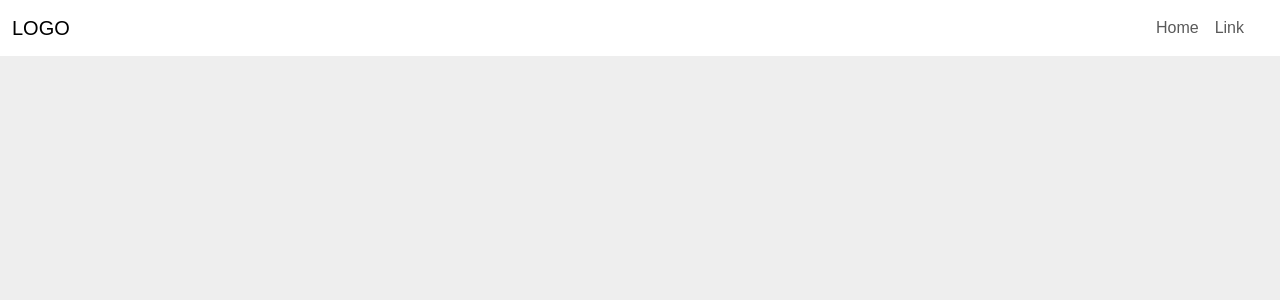
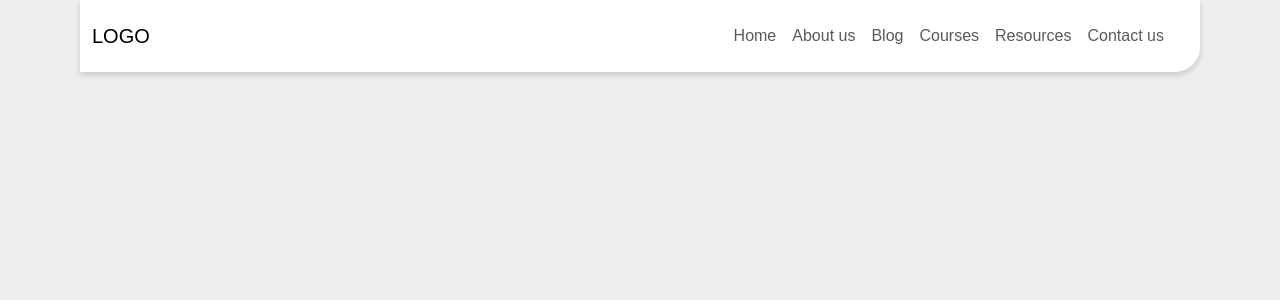
Before and after one commit to tariq7299/ArabicApp, a React (Vite) app: page / in a window 1280 px wide. Shown: the top 300 px of the page. Built offline with nearby package versions, Linux system fonts and the light colour scheme; a web font is replaced by a local one.

Commit message:
Created the navbar and applied some basic styles to it also i made it good on all screen devices

```diff
--- a/src/components/NavBar/NavBar.jsx
+++ b/src/components/NavBar/NavBar.jsx
@@ -10,7 +10,7 @@ import './NavBar.scss'
 function NavBar() {
   return (
     <>
-       <Navbar expand="lg" className="bg-white mb-3">
+         <Navbar expand="lg" className="bg-white mb-3" fixed="top">
            <Container fluid>
            {/* <img src='/src/assets/navBarLogo.png' width='100' height='100'></img> */}
              <Navbar.Brand href="#home">LOGO</Navbar.Brand>
@@ -19,16 +19,21 @@ function NavBar() {
                id={`offcanvasNavbar-expand-lg`}
                aria-labelledby={`offcanvasNavbarLabel-expand-lg`}
                placement="end"
+               className="expanded-navbar-body"
              >
                <Offcanvas.Header closeButton>
           <Offcanvas.Title id={`offcanvasNavbarLabel-expand-lg`}>
-          Offcanvas
+            LOGO
           </Offcanvas.Title>
                </Offcanvas.Header>
-      <Offcanvas.Body>
-        <Nav className="justify-content-end flex-grow-1 pe-3">
+               <Offcanvas.Body >
+          <Nav className="justify-content-end flex-grow-1 pe-3 ">
             <Nav.Link href="#action1">Home</Nav.Link>
-          <Nav.Link href="#action2">Link</Nav.Link>
+            <Nav.Link href="#action2">About us</Nav.Link>
+            <Nav.Link href="#action2">Blog</Nav.Link>
+            <Nav.Link href="#action2">Courses</Nav.Link>
+            <Nav.Link href="#action2">Resources</Nav.Link>
+            <Nav.Link href="#action2">Contact us</Nav.Link>
 
           </Nav>
 
--- a/src/components/NavBar/NavBar.scss
+++ b/src/components/NavBar/NavBar.scss
@@ -1,5 +1,42 @@
 @import './../../_variables.scss';
+
+.navbar {
+    border-bottom-right-radius: 25px;
+    box-shadow: 0px 3px 6px rgba(0, 0, 0, 0.16);
+    padding: 1rem 0 ;
+
+}
+
+/* For screens smaller than 768px (mobile devices) */
+@media (max-width: 767px) {
+  }
+
+  /* For screens between 768px and 991px (tablets) */
+  @media (min-width: 768px) and (max-width: 991px) {
+  }
+
+  /* For screens 992px and larger (desktops) */
+  @media (min-width: 992px) {
+    .navbar {
+        margin: 0 5rem;
+    }
+  }
+
+
 
 .navbar-toggler {
     border: none;
 }
+
+.expanded-navbar-body{
+    background-color: $primary-color;
+    // opacity: 1;
+}
+
+
+/* Target the offcanvas collapse elements */
+.offcanvas.collapsing,
+.offcanvas.show {
+  /* Add transition properties to control the animation */
+//   transition: all 2.3s ease-in-out;
+}
```
Also changed, not shown: 1 other file (tests, documents, lock files or other folders). Lines whose indentation alone changed are shown as unchanged.
